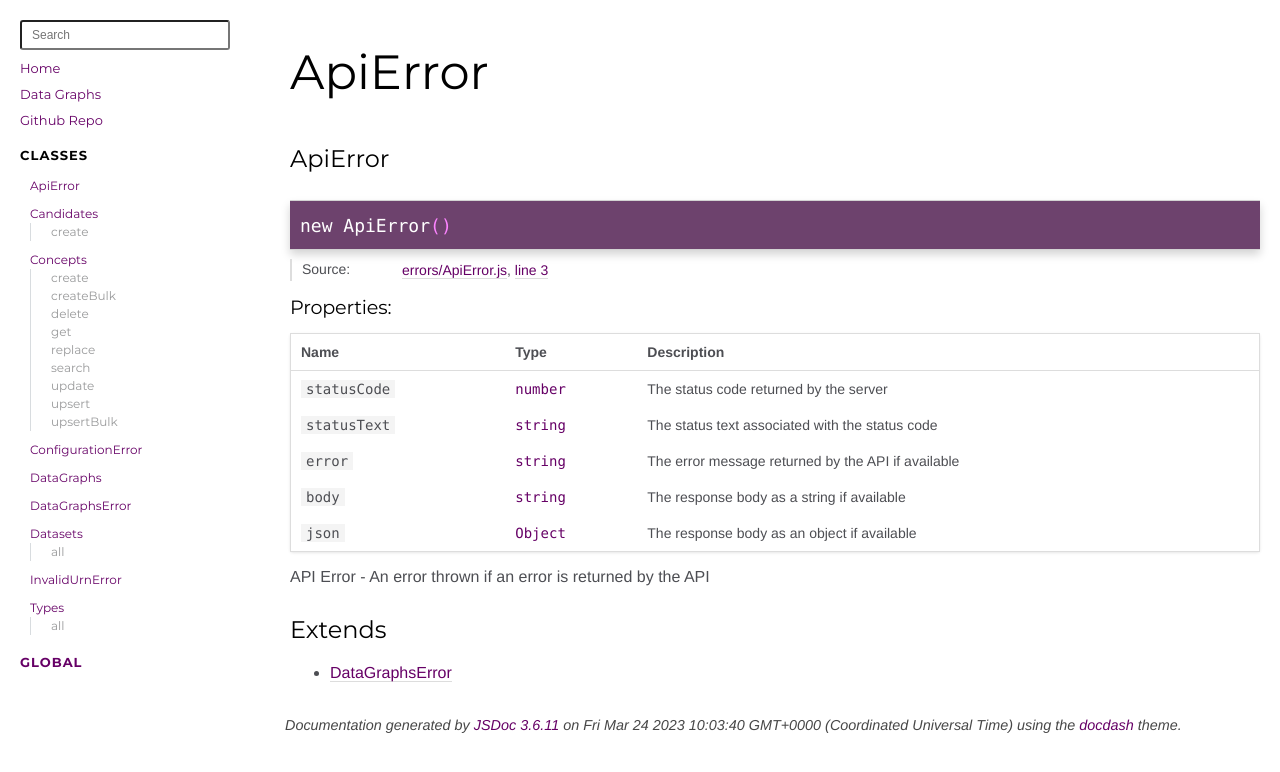
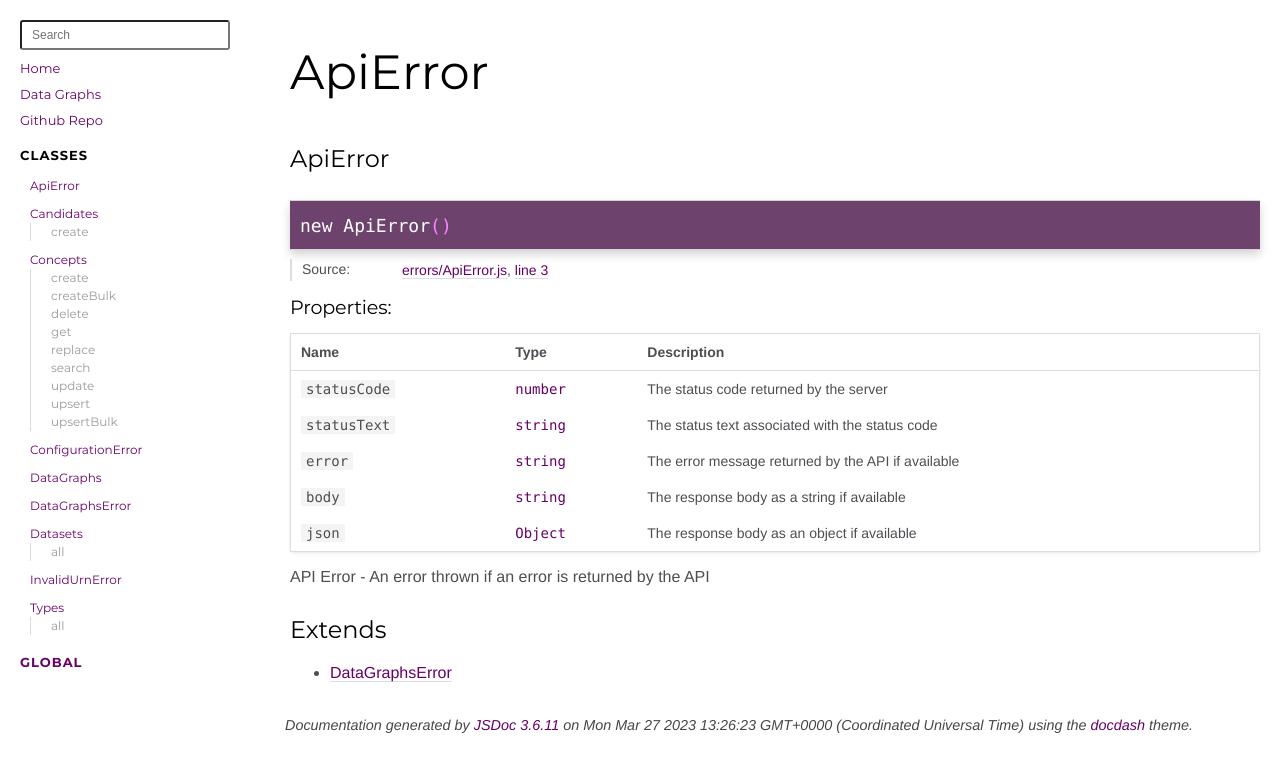
Before and after one commit to datalanguage/datagraphs-client-js, a plain HTML site: page ApiError.html in a window 1280 px wide. Drawn offline with Linux system fonts and the light colour scheme.

Commit message:
Deploying to gh-pages from  @ a3beeb9a1bdc4e41120b0338652deae855b2f32f 🚀

```diff
--- a/ApiError.html
+++ b/ApiError.html
@@ -335,7 +335,7 @@
 <br class="clear">
 
 <footer>
-    Documentation generated by <a href="https://github.com/jsdoc3/jsdoc">JSDoc 3.6.11</a> on Fri Mar 24 2023 10:03:40 GMT+0000 (Coordinated Universal Time) using the <a href="https://github.com/clenemt/docdash">docdash</a> theme.
+    Documentation generated by <a href="https://github.com/jsdoc3/jsdoc">JSDoc 3.6.11</a> on Mon Mar 27 2023 13:26:23 GMT+0000 (Coordinated Universal Time) using the <a href="https://github.com/clenemt/docdash">docdash</a> theme.
 </footer>
 
 <script>prettyPrint();</script>
```
Also changed, not shown: Candidates.html (+1 -1 lines), Candidates.js.html (+1 -1 lines), Concepts.html (+1 -1 lines), Concepts.js.html (+1 -1 lines), ConfigurationError.html (+1 -1 lines), DataGraphs.html (+1 -1 lines), DataGraphs.js.html (+1 -1 lines), DataGraphsError.html (+1 -1 lines), Datasets.html (+1 -1 lines), Datasets.js.html (+1 -1 lines), InvalidUrnError.html (+1 -1 lines), Types.html (+1 -1 lines), Types.js.html (+1 -1 lines), errors_ApiError.js.html (+1 -1 lines), 5 more files.
